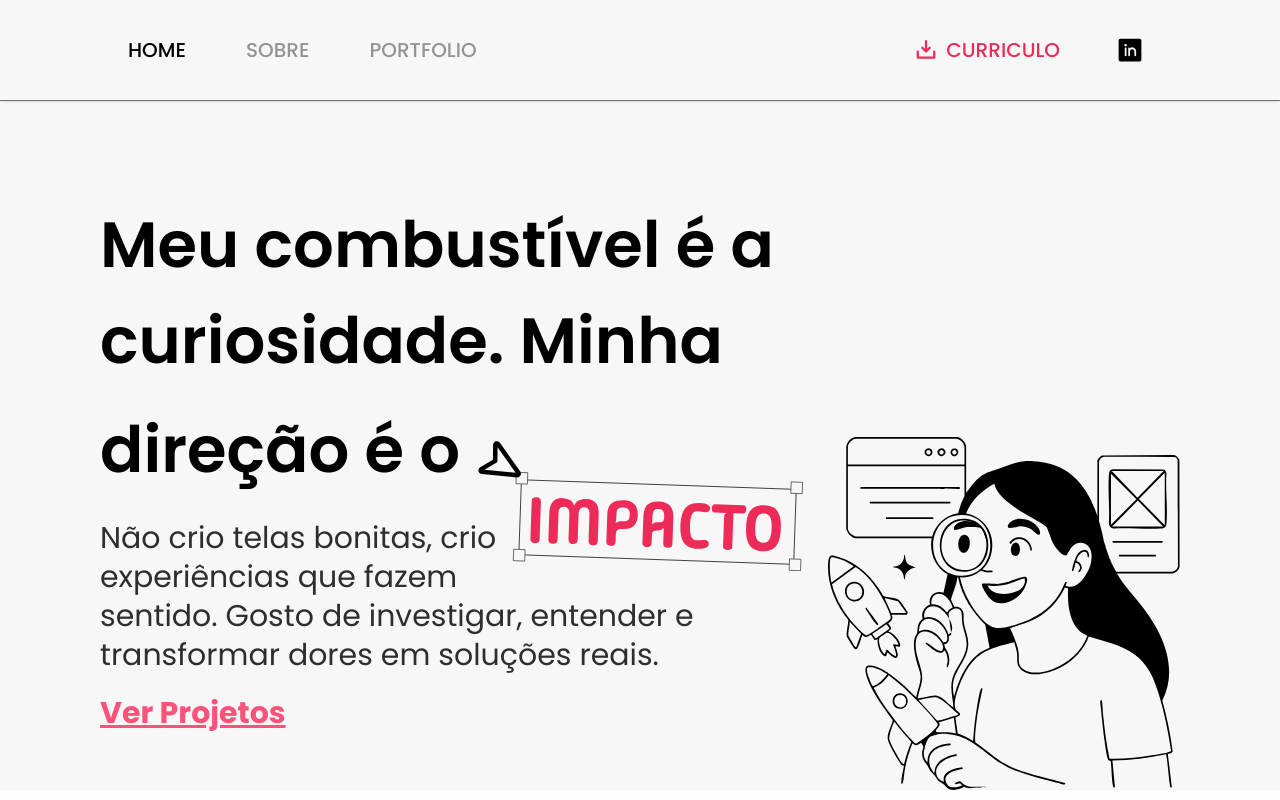
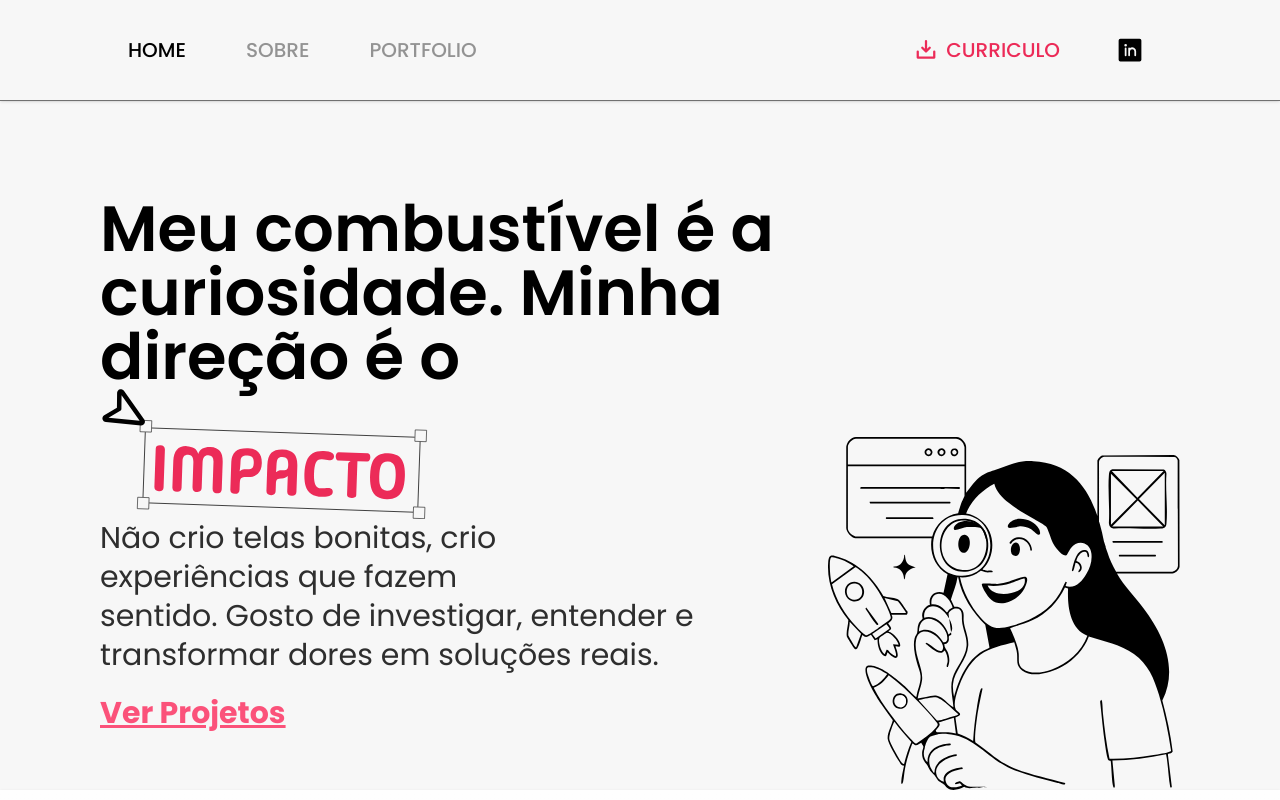
Before and after one commit to cmoraes5/Portfolio_Carol, a Next.js app: page / in a window 1280 px wide. Shown: the top 800 px of the page. Built offline with nearby package versions, Linux system fonts and the light colour scheme; a web font is replaced by a local one.

Commit message:
Update icon and layout changes

```diff
--- a/src/app/layout.tsx
+++ b/src/app/layout.tsx
@@ -21,8 +21,11 @@ const madimiOne = Madimi_One({
 });
 
 export const metadata: Metadata = {
-  title: "Create Next App",
+  title: "Portfolio - Carol Magdalena",
   description: "Generated by create next app",
+  icons: {
+    icon: "/icon.svg?v=2",
+  },
 };
 
 export default function RootLayout({
--- a/src/app/page.tsx
+++ b/src/app/page.tsx
@@ -10,14 +10,14 @@ export default function Home() {
         <div className="flex flex-col max-w-[708px]">
           {/* Título com SVG posicionado */}
           <div>
-            <h1 className="text-[64px] font-semibold">
+            <h1 className="text-[64px] font-semibold leading-[64px]">
               Meu combustível é a curiosidade. Minha direção é o
-              <img
-                src="/IMPACTO.svg"
-                alt="Impacto"
-                className="inline-block ml-4 relative top-13"
-              />
             </h1>
+            <img
+              src="/IMPACTO.svg"
+              alt="Impacto"
+              className="inline-block relative"
+            />
           </div>
 
           <p className="text-3xl max-w-[600px] text-[#2E2E2E] leading-[39px]">
@@ -101,7 +101,7 @@ export default function Home() {
       </section>
 
       {/* GALERIA */}
-      <section className="flex flex-row w-full justify-center"  id="projetos">
+      <section className="flex flex-row w-full justify-center" id="projetos">
         <Galeria />
       </section>
     </main>
```
Also changed, not shown: public/icon.svg (added), 1 other file (tests, documents, lock files or other folders).
